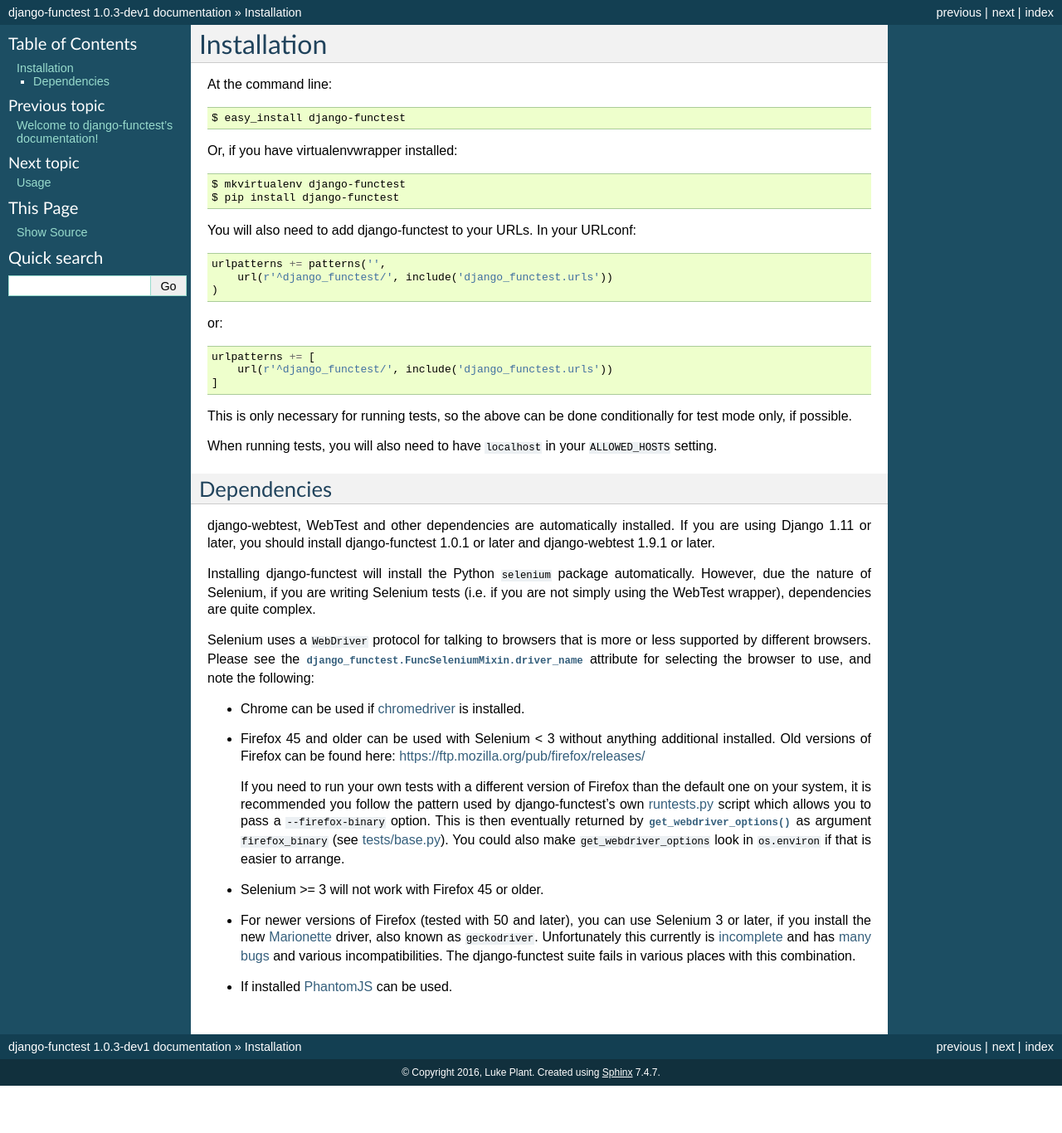
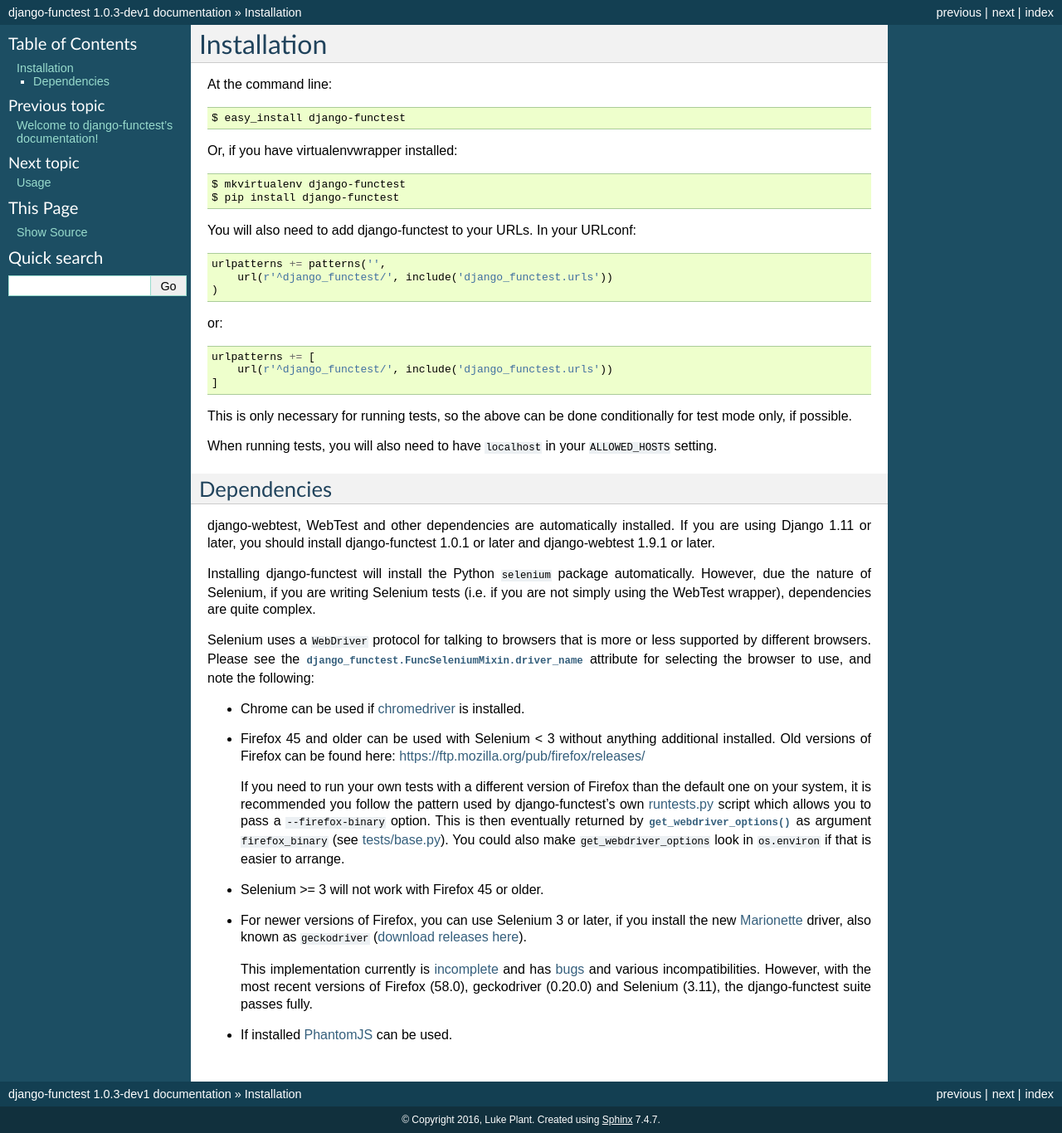
Before and after one commit to django-functest/django-functest, a Sphinx documentation site: the page built from docs/installation.rst, in a window 1280 px wide. Shown: the whole page at 83% size. Built offline with Sphinx 7.4.7, drawn with Linux system fonts in a browser that asks for light colours; before the commit the page ends 1309 px from its top, so only the background shows below that.

Commit message:
Document that you can now use most recent Firefox

```diff
--- a/docs/installation.rst
+++ b/docs/installation.rst
@@ -68,15 +68,18 @@
 
 * Selenium >= 3 will not work with Firefox 45 or older.
 
-* For newer versions of Firefox (tested with 50 and later), you can use Selenium
-  3 or later, if you install the new `Marionette
+* For newer versions of Firefox, you can use Selenium 3 or later, if you install
+  the new `Marionette
   <https://developer.mozilla.org/en-US/docs/Mozilla/QA/Marionette/WebDriver>`_
-  driver, also known as ``geckodriver``. Unfortunately this currently is
-  `incomplete
+  driver, also known as ``geckodriver`` (`download releases here
+  <https://github.com/mozilla/geckodriver/releases>`_).
+
+  This implementation currently is `incomplete
   <https://developer.mozilla.org/en-US/docs/Mozilla/QA/Marionette/WebDriver/status>`_
-  and has `many bugs
+  and has `bugs
   <https://bugzilla.mozilla.org/buglist.cgi?bug_status=__open__&columnlist=assigned_to,bug_status,resolution,short_desc,changeddate,keywords,status_whiteboard&component=Marionette&product=Testing>`_
-  and various incompatibilities. The django-functest suite fails in various
-  places with this combination.
+  and various incompatibilities. However, with the most recent versions of
+  Firefox (58.0), geckodriver (0.20.0) and Selenium (3.11), the django-functest
+  suite passes fully.
 
 * If installed `PhantomJS <http://phantomjs.org/>`_ can be used.
--- a/setup.py
+++ b/setup.py
@@ -53,7 +53,7 @@
     include_package_data=True,
     install_requires=[
         'django-webtest>=1.9.2',
-        'selenium>=2.48.0,<3',
+        'selenium>=2.48.0',
         'PyVirtualDisplay>=0.1.4',
         'six>=1.10.0',
         'furl>=0.4.9',
```
